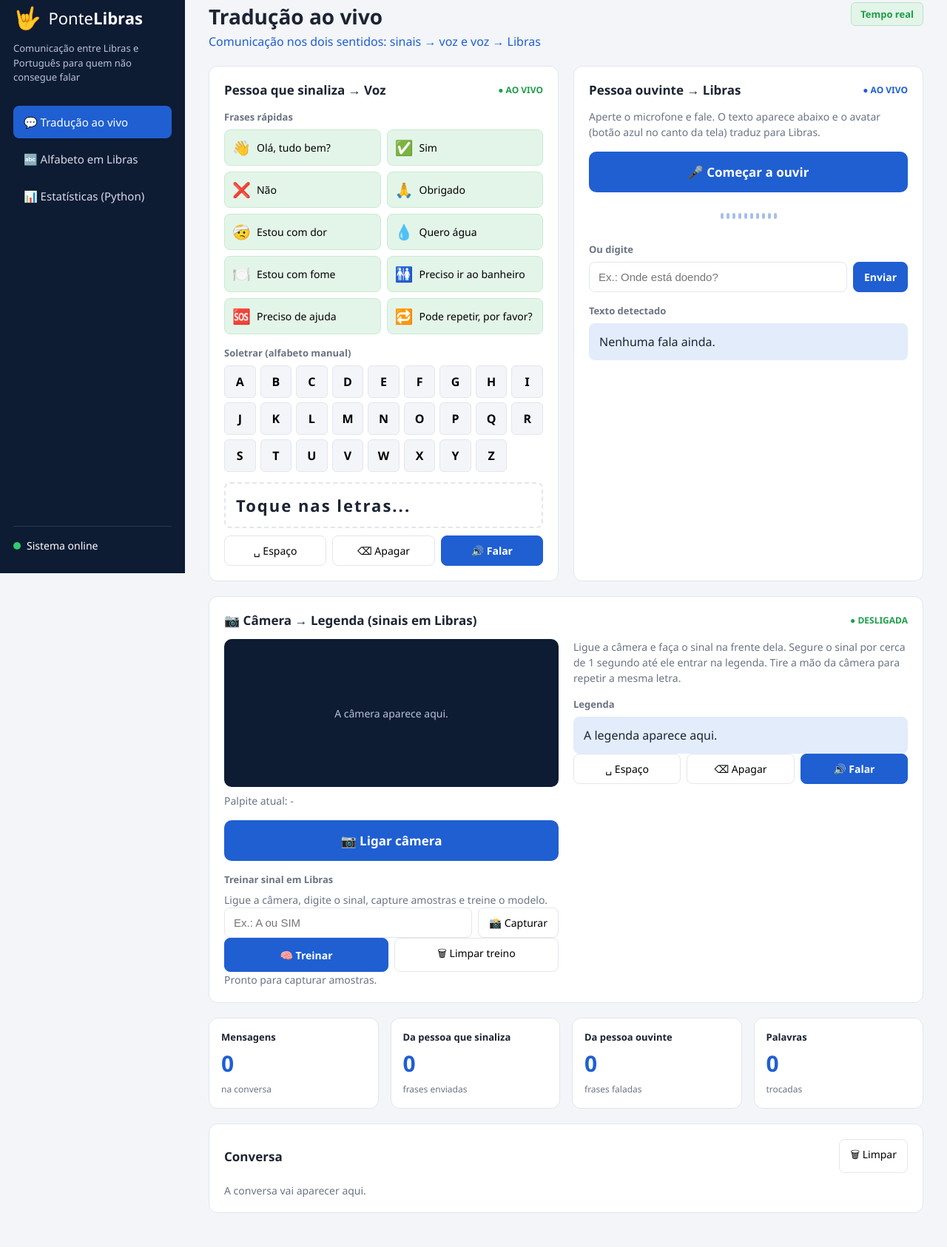
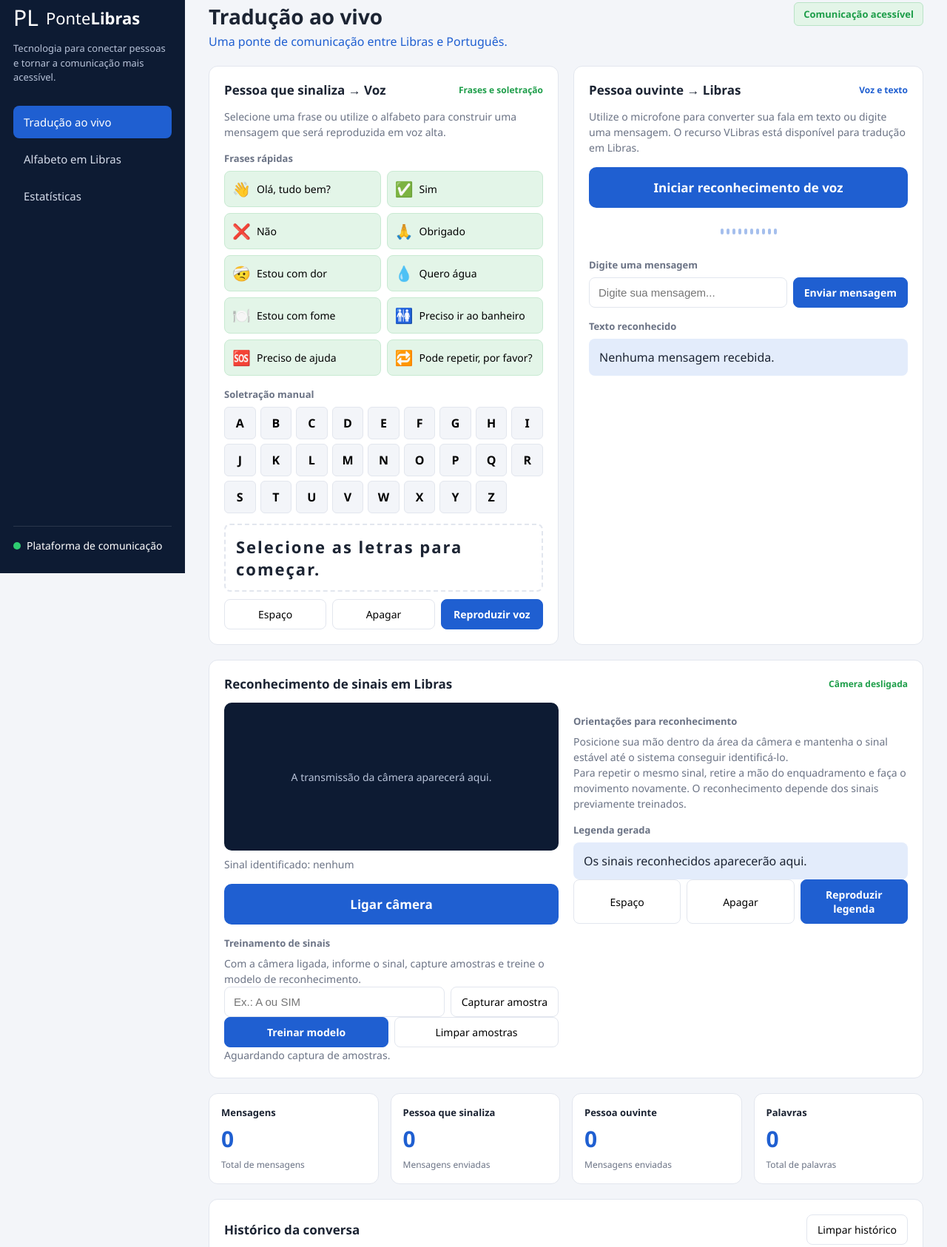
Before and after one commit to gom3xz/ponte-libras, a plain HTML site: page index.html in a window 1280 px wide. Shown: the part 25-1711 px from the top of the page at 74% size. Drawn offline with Linux system fonts and the light colour scheme.

Commit message:
feat: moderniza interface e melhora acessibilidade

```diff
--- a/index.html
+++ b/index.html
@@ -1,177 +1,399 @@
+
 <!DOCTYPE html>
-<html lang="pt-br">
+<html lang="pt-BR">
 <head>
     <meta charset="UTF-8">
     <meta name="viewport" content="width=device-width, initial-scale=1.0">
-    <title>Ponte Libras - Tradução ao vivo</title>
+    <meta name="description" content="Ponte Libras: plataforma de comunicação acessível entre pessoas surdas e ouvintes.">
+    <title>Ponte Libras | Tradução ao vivo</title>
     <link rel="stylesheet" href="css/style.css">
+
+    <style>
+        .pular-conteudo {
+            position: absolute;
+            top: -100px;
+            left: 12px;
+            z-index: 1000;
+            padding: 12px 16px;
+            background: #ffffff;
+            color: #0d1b33;
+            border: 2px solid #1f5fd1;
+            border-radius: 8px;
+        }
+
+        .pular-conteudo:focus {
+            top: 12px;
+        }
+    </style>
 </head>
+
 <body>
+    <a href="#conteudo-principal" class="pular-conteudo">
+        Pular para o conteúdo principal
+    </a>
 
+    <!-- MENU LATERAL -->
     <aside class="menu">
         <div class="logo">
-            <span class="logo-icone">🤟</span>
+            <span class="logo-icone" aria-hidden="true">PL</span>
             <span>Ponte<b>Libras</b></span>
         </div>
-        <p class="logo-texto">Comunicação entre Libras e Português para quem não consegue falar</p>
 
-        <nav>
-            <a href="index.html" class="ativo">💬 Tradução ao vivo</a>
-            <a href="alfabeto.html">🔤 Alfabeto em Libras</a>
-            <a href="estatisticas.html">📊 Estatísticas (Python)</a>
+        <p class="logo-texto">
+            Tecnologia para conectar pessoas e tornar
+            a comunicação mais acessível.
+        </p>
+
+        <nav aria-label="Navegação principal">
+            <a href="index.html" class="ativo" aria-current="page">
+                Tradução ao vivo
+            </a>
+
+            <a href="alfabeto.html">
+                Alfabeto em Libras
+            </a>
+
+            <a href="estatisticas.html">
+                Estatísticas
+            </a>
         </nav>
 
-        <div class="status"><span class="bolinha"></span> Sistema online</div>
+        <div class="status">
+            <span class="bolinha" aria-hidden="true"></span>
+            Plataforma de comunicação
+        </div>
     </aside>
 
-    <main>
+    <!-- CONTEÚDO PRINCIPAL -->
+    <main id="conteudo-principal" tabindex="-1">
+
         <header class="topo">
             <div>
                 <h1>Tradução ao vivo</h1>
-                <p>Comunicação nos dois sentidos: sinais → voz e voz → Libras</p>
+                <p>
+                    Uma ponte de comunicação entre
+                    Libras e Português.
+                </p>
             </div>
-            <span class="selo">Tempo real</span>
+
+            <span class="selo">Comunicação acessível</span>
         </header>
 
-        <section class="cartoes">
+        <!-- TRADUÇÃO NOS DOIS SENTIDOS -->
+        <section class="cartoes" aria-label="Ferramentas de tradução">
 
+            <!-- PESSOA QUE SINALIZA -->
             <article class="cartao">
                 <div class="cartao-topo">
                     <h2>Pessoa que sinaliza → Voz</h2>
-                    <span class="ao-vivo verde">● AO VIVO</span>
+                    <span class="ao-vivo verde">
+                        Frases e soletração
+                    </span>
                 </div>
+
+                <p class="dica">
+                    Selecione uma frase ou utilize o alfabeto
+                    para construir uma mensagem que será
+                    reproduzida em voz alta.
+                </p>
 
                 <h3>Frases rápidas</h3>
                 <div id="frases" class="frases"></div>
 
-                <h3>Soletrar (alfabeto manual)</h3>
+                <h3>Soletração manual</h3>
                 <div id="letras" class="letras"></div>
 
                 <div class="palavra-montada">
-                    <span id="palavra" aria-live="polite">Toque nas letras...</span>
+                    <span id="palavra" aria-live="polite">
+                        Selecione as letras para começar.
+                    </span>
                 </div>
 
                 <div class="botoes">
-                    <button onclick="adicionarEspaco()">␣ Espaço</button>
-                    <button onclick="apagarLetra()">⌫ Apagar</button>
-                    <button class="principal" onclick="enviarPalavra()">🔊 Falar</button>
+                    <button type="button" onclick="adicionarEspaco()">
+                        Espaço
+                    </button>
+
+                    <button type="button" onclick="apagarLetra()">
+                        Apagar
+                    </button>
+
+                    <button type="button" class="principal" onclick="enviarPalavra()">
+                        Reproduzir voz
+                    </button>
                 </div>
             </article>
 
+            <!-- PESSOA OUVINTE -->
             <article class="cartao">
                 <div class="cartao-topo">
                     <h2>Pessoa ouvinte → Libras</h2>
-                    <span class="ao-vivo azul">● AO VIVO</span>
+                    <span class="ao-vivo azul">
+                        Voz e texto
+                    </span>
                 </div>
 
                 <p class="dica">
-                    Aperte o microfone e fale. O texto aparece abaixo e o avatar
-                    (botão azul no canto da tela) traduz para Libras.
+                    Utilize o microfone para converter sua fala
+                    em texto ou digite uma mensagem.
+                    O recurso VLibras está disponível
+                    para tradução em Libras.
                 </p>
 
-                <button id="botaoMicrofone" class="microfone" onclick="ouvir()">🎤 Começar a ouvir</button>
+                <button
+                    type="button"
+                    id="botaoMicrofone"
+                    class="microfone"
+                    onclick="ouvir()"
+                >
+                    Iniciar reconhecimento de voz
+                </button>
 
-                <div class="onda" id="onda">
-                    <span></span><span></span><span></span><span></span><span></span>
-                    <span></span><span></span><span></span><span></span><span></span>
+                <div class="onda" id="onda" aria-hidden="true">
+                    <span></span><span></span><span></span>
+                    <span></span><span></span><span></span>
+                    <span></span><span></span><span></span>
+                    <span></span>
                 </div>
 
-                <h3>Ou digite</h3>
+                <h3>Digite uma mensagem</h3>
+
                 <div class="digitar">
-                    <input type="text" id="textoOuvinte" placeholder="Ex.: Onde está doendo?">
-                    <button class="principal" onclick="enviarTextoOuvinte()">Enviar</button>
+                    <input
+                        type="text"
+                        id="textoOuvinte"
+                        aria-label="Mensagem da pessoa ouvinte"
+                        placeholder="Digite sua mensagem..."
+                    >
+
+                    <button
+                        type="button"
+                        class="principal"
+                        onclick="enviarTextoOuvinte()"
+                    >
+                        Enviar mensagem
+                    </button>
                 </div>
 
-                <h3>Texto detectado</h3>
-                <p id="ultimoTextoOuvinte" class="detectado">Nenhuma fala ainda.</p>
+                <h3>Texto reconhecido</h3>
+
+                <p
+                    id="ultimoTextoOuvinte"
+                    class="detectado"
+                    aria-live="polite"
+                    aria-atomic="true"
+                >
+                    Nenhuma mensagem recebida.
+                </p>
             </article>
         </section>
 
-        <section class="cartao camera-secao">
+        <!-- RECONHECIMENTO DE SINAIS -->
+        <section class="cartao camera-secao" aria-labelledby="titulo-camera">
+
             <div class="cartao-topo">
-                <h2>📷 Câmera → Legenda (sinais em Libras)</h2>
-                <span class="ao-vivo verde" id="statusCamera">● DESLIGADA</span>
+                <h2 id="titulo-camera">
+                    Reconhecimento de sinais em Libras
+                </h2>
+
+                <span
+                    class="ao-vivo verde"
+                    id="statusCamera"
+                    role="status"
+                >
+                    Câmera desligada
+                </span>
             </div>
 
             <div class="camera-grade">
                 <div>
                     <div id="areaCamera" class="area-camera">
-                        <p class="camera-aviso">A câmera aparece aqui.</p>
+                        <p class="camera-aviso">
+                            A transmissão da câmera aparecerá aqui.
+                        </p>
                     </div>
-                    <p id="palpite" class="dica">Palpite atual: -</p>
-                    <button id="botaoCamera" class="microfone" onclick="alternarCamera()">📷 Ligar câmera</button>
 
+                    <p id="palpite" class="dica" aria-live="polite">
+                        Sinal identificado: nenhum
+                    </p>
+
+                    <button
+                        type="button"
+                        id="botaoCamera"
+                        class="microfone"
+                        onclick="alternarCamera()"
+                    >
+                        Ligar câmera
+                    </button>
+
+                    <!-- TREINAMENTO -->
                     <div class="treino-libras">
-                        <h3>Treinar sinal em Libras</h3>
-                        <p class="dica">Ligue a câmera, digite o sinal, capture amostras e treine o modelo.</p>
+                        <h3>Treinamento de sinais</h3>
+
+                        <p class="dica">
+                            Com a câmera ligada, informe o sinal,
+                            capture amostras e treine o modelo
+                            de reconhecimento.
+                        </p>
+
                         <div class="digitar">
-                            <input type="text" id="sinalTreino" placeholder="Ex.: A ou SIM" maxlength="20">
-                            <button type="button" onclick="capturarAmostraLibras()">📸 Capturar</button>
+                            <input
+                                type="text"
+                                id="sinalTreino"
+                                aria-label="Letra ou sinal para treinamento"
+                                placeholder="Ex.: A ou SIM"
+                                maxlength="20"
+                            >
+
+                            <button
+                                type="button"
+                                onclick="capturarAmostraLibras()"
+                            >
+                                Capturar amostra
+                            </button>
                         </div>
+
                         <div class="botoes">
-                            <button type="button" class="principal" onclick="treinarLibras()">🧠 Treinar</button>
-                            <button type="button" onclick="limparAmostrasLibras()">🗑 Limpar treino</button>
+                            <button
+                                type="button"
+                                class="principal"
+                                onclick="treinarLibras()"
+                            >
+                                Treinar modelo
+                            </button>
+
+                            <button
+                                type="button"
+                                onclick="limparAmostrasLibras()"
+                            >
+                                Limpar amostras
+                            </button>
                         </div>
-                        <p id="infoTreinoLibras" class="dica">Pronto para capturar amostras.</p>
+
+                        <p
+                            id="infoTreinoLibras"
+                            class="dica"
+                            role="status"
+                        >
+                            Aguardando captura de amostras.
+                        </p>
                     </div>
                 </div>
 
+                <!-- LEGENDA -->
                 <div>
+                    <h3>Orientações para reconhecimento</h3>
+
                     <p class="dica">
-                        Ligue a câmera e faça o sinal na frente dela. Segure o sinal por cerca de
-                        1 segundo até ele entrar na legenda. Tire a mão da câmera para repetir a mesma letra.
+                        Posicione sua mão dentro da área da câmera
+                        e mantenha o sinal estável até o sistema
+                        conseguir identificá-lo.
                     </p>
-                    <h3>Legenda</h3>
-                    <p id="legenda" class="detectado" aria-live="polite">A legenda aparece aqui.</p>
+
+                    <p class="dica">
+                        Para repetir o mesmo sinal, retire a mão
+                        do enquadramento e faça o movimento novamente.
+                        O reconhecimento depende dos sinais
+                        previamente treinados.
+                    </p>
+
+                    <h3>Legenda gerada</h3>
+
+                    <p
+                        id="legenda"
+                        class="detectado"
+                        aria-live="polite"
+                        aria-atomic="true"
+                    >
+                        Os sinais reconhecidos aparecerão aqui.
+                    </p>
+
                     <div class="botoes">
-                        <button onclick="espacoLegenda()">␣ Espaço</button>
-                        <button onclick="apagarLegenda()">⌫ Apagar</button>
-                        <button class="principal" onclick="falarLegenda()">🔊 Falar</button>
+                        <button
+                            type="button"
+                            onclick="espacoLegenda()"
+                        >
+                            Espaço
+                        </button>
+
+                        <button
+                            type="button"
+                            onclick="apagarLegenda()"
+                        >
+                            Apagar
+                        </button>
+
+                        <button
+                            type="button"
+                            class="principal"
+                            onclick="falarLegenda()"
+                        >
+                            Reproduzir legenda
+                        </button>
                     </div>
                 </div>
             </div>
         </section>
 
-        <section class="numeros">
+        <!-- INDICADORES -->
+        <section class="numeros" aria-label="Indicadores da conversa">
             <div class="numero">
                 <p>Mensagens</p>
                 <strong id="totalMensagens">0</strong>
-                <span>na conversa</span>
+                <span>Total de mensagens</span>
             </div>
+
             <div class="numero">
-                <p>Da pessoa que sinaliza</p>
+                <p>Pessoa que sinaliza</p>
                 <strong id="totalSinaliza" class="verde">0</strong>
-                <span>frases enviadas</span>
+                <span>Mensagens enviadas</span>
             </div>
+
             <div class="numero">
-                <p>Da pessoa ouvinte</p>
+                <p>Pessoa ouvinte</p>
                 <strong id="totalOuvinte" class="azul">0</strong>
-                <span>frases faladas</span>
+                <span>Mensagens enviadas</span>
             </div>
+
             <div class="numero">
                 <p>Palavras</p>
                 <strong id="totalPalavras">0</strong>
-                <span>trocadas</span>
+                <span>Total de palavras</span>
             </div>
         </section>
 
-        <section class="cartao conversa">
+        <!-- HISTÓRICO -->
+        <section class="cartao conversa" aria-labelledby="titulo-conversa">
             <div class="cartao-topo">
-                <h2>Conversa</h2>
-                <button onclick="limparConversa()">🗑 Limpar</button>
+                <h2 id="titulo-conversa">
+                    Histórico da conversa
+                </h2>
+
+                <button
+                    type="button"
+                    onclick="limparConversa()"
+                    aria-label="Limpar histórico da conversa"
+                >
+                    Limpar histórico
+                </button>
             </div>
-            <div id="mensagens">
-                <p class="vazio">A conversa vai aparecer aqui.</p>
+
+            <div id="mensagens" aria-label="Mensagens da conversa">
+                <p class="vazio">
+                    Nenhuma mensagem registrada nesta conversa.
+                </p>
             </div>
         </section>
     </main>
 
+    <!-- INTEGRAÇÃO VLIBRAS -->
     <div vw class="enabled">
         <div vw-access-button class="active"></div>
         <div vw-plugin-wrapper>
             <div class="vw-plugin-top-wrapper"></div>
         </div>
     </div>
+
     <script src="https://vlibras.gov.br/app/vlibras-plugin.js"></script>
     <script>
         if (window.VLibras) {
@@ -179,6 +401,7 @@
         }
     </script>
 
+    <!-- SCRIPTS DA APLICAÇÃO -->
     <script src="js/script.js"></script>
     <script src="js/camera.js"></script>
 </body>
```
